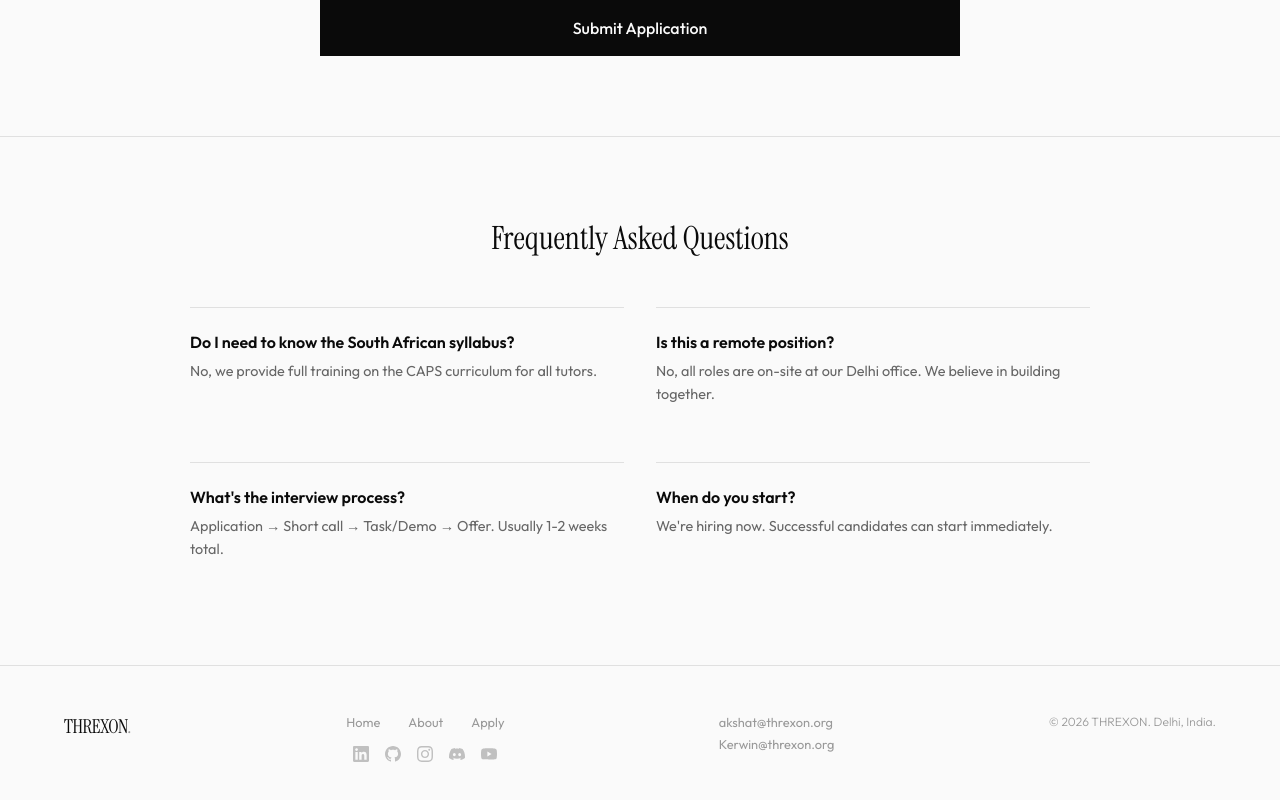
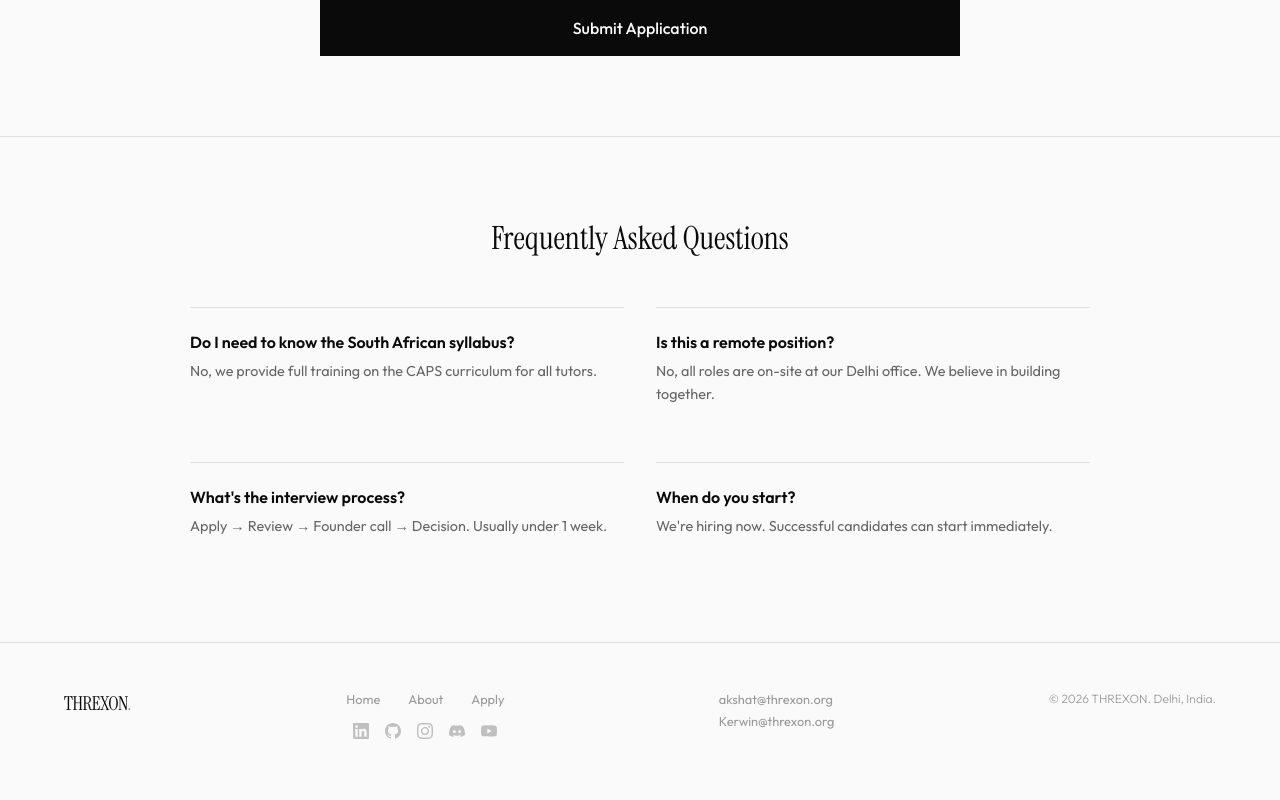
Before and after one commit to drifter089/TREXON-COMPANY, a Next.js app: page /apply in a window 1280 px wide. Shown: the part 2664-3464 px from the top of the page. Built offline with nearby package versions, Linux system fonts and the light colour scheme; no server answers.

Commit message:
Update FAQ interview process answer to match hiring steps
Co-Authored-By: Claude Sonnet 4.6 <noreply@anthropic.com>

```diff
--- a/app/apply/page.tsx
+++ b/app/apply/page.tsx
@@ -89,7 +89,7 @@ const FAQ = [
   },
   {
     q: "What's the interview process?",
-    a: "Application → Short call → Task/Demo → Offer. Usually 1-2 weeks total.",
+    a: "Apply → Review → Founder call → Decision. Usually under 1 week.",
   },
   {
     q: "When do you start?",
```
